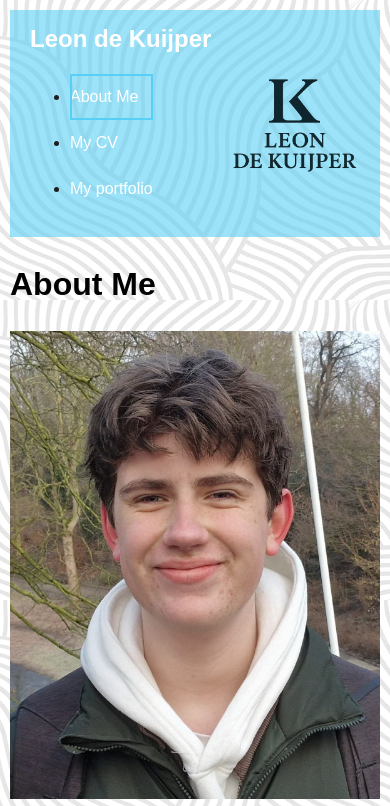
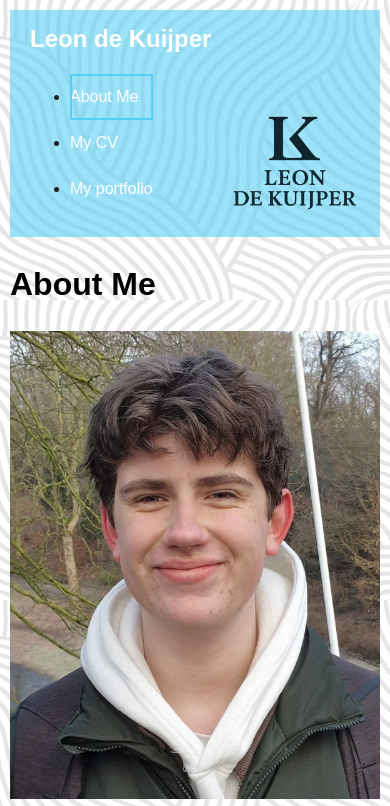
Before and after one commit to Leon210109/first-assignment-bright, a plain HTML site: page index.html in a window 390 px wide. Shown: the top 806 px of the page. Drawn offline with Linux system fonts and the light colour scheme.

Commit message:
Update assignment_bright.css

```diff
--- a/assignment_bright.css
+++ b/assignment_bright.css
@@ -245,6 +245,6 @@ a:hover {
         height: 150px;
         right: 10px;
         left: auto;
-        transform: translate(0, -50%);
+        transform: translate(0, -25%);
     }
 }
```
